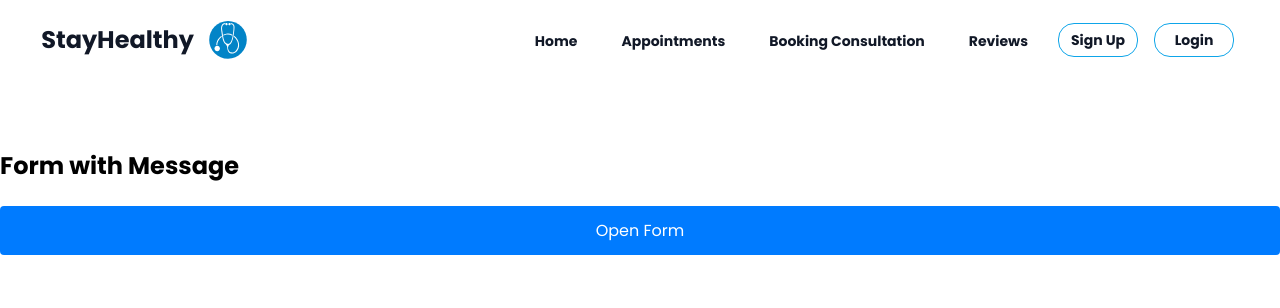
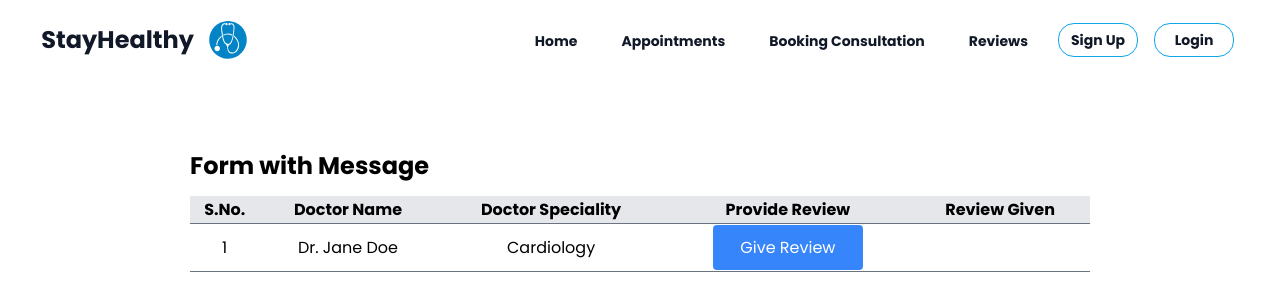
Before and after one commit to michaw-codes/test_med_app, a React (Create React App) app: page /reviews in a window 1280 px wide. Shown: the top 308 px of the page. Built offline with nearby package versions, Linux system fonts and the light colour scheme.

Commit message:
feat(): modify styles for ReviewForm

```diff
--- a/src/Components/ReviewForm/ReviewForm.css
+++ b/src/Components/ReviewForm/ReviewForm.css
@@ -1,5 +1,30 @@
 .reviews {
-    margin-top: 150px;
+    max-width: 900px;
+    margin: 150px auto 0;
+}
+
+.reviews__table {
+    width: 100%;
+    border-collapse: collapse;
+}
+
+.reviews__table thead {
+    background-color: #E5E7EB;
+}
+
+.reviews__table tr {
+    border-bottom: 1px solid #6B7280;
+}
+
+.reviews__table td {
+    text-align: center;
+}
+
+.reviews__table button {
+    width: auto;
+    min-width: 150px;
+    margin-top: 0;
+    margin-bottom: 0;
 }
 
 .reviews__form {
@@ -59,3 +84,8 @@
     background-color: #3685fb; /* Set background color for primary button */
     color: #fff; /* Set text color for primary button */
 }
+
+.btn:disabled {
+    pointer-events: none;
+    opacity: 0.65;
+}
--- a/src/Components/ReviewForm/ReviewForm.js
+++ b/src/Components/ReviewForm/ReviewForm.js
@@ -7,6 +7,7 @@ function ReviewForm() {
   // State variables using useState hook
   const [showForm, setShowForm] = useState(false);
   const [submittedMessage, setSubmittedMessage] = useState('');
+  const [reviewGiven, setReviewGiven] = useState(false);
   const [showWarning, setShowWarning] = useState(false);
   const [formData, setFormData] = useState({
     name: '',
@@ -34,7 +35,7 @@ function ReviewForm() {
         return;
     }
     setShowWarning(false);
-
+    setReviewGiven(true);
     setSubmittedMessage(formData.review);
     setFormData({
       name: '',
@@ -47,9 +48,29 @@ function ReviewForm() {
   return (
     <div className="reviews">
       <h2>Form with Message</h2>
+      <table className='reviews__table'>
+        <thead>
+            <tr>
+                <th>S.No.</th>
+                <th>Doctor Name</th>
+                <th>Doctor Speciality</th>
+                <th>Provide Review</th>
+                <th>Review Given</th>
+            </tr>
+        </thead>
+        <tbody>
+            <tr>
+                <td>1</td>
+                <td>Dr. Jane Doe</td>
+                <td>Cardiology</td>
+                <td>
                 {!showForm ? (
                     // Display button to open the form
-        <button onClick={handleButtonClick}>Open Form</button>
+                    !reviewGiven ? (
+                        <button className='btn btn-primary' onClick={handleButtonClick}>Give Review</button>
+                    ) : (
+                        <button className='btn btn-primary' disabled>Review Given</button>
+                    )
                 ) : (
                     // Display form for giving feedback
                     <form className='reviews__form form' onSubmit={handleSubmit}>
@@ -68,13 +89,20 @@ function ReviewForm() {
                     <button className="btn btn-primary" type="submit">Submit</button>
                     </form>
                 )}
+                </td>
+                <td>
                 {/* Display the submitted message if available */}
                 {submittedMessage && (
                     <div>
-          <h3>Submitted Message:</h3>
                         <p>{submittedMessage}</p>
                     </div>
                 )}
+                </td>
+            </tr>
+        </tbody>
+      </table>
+
+
     </div>
   );
 }
```
Lines whose indentation alone changed are shown as unchanged.
